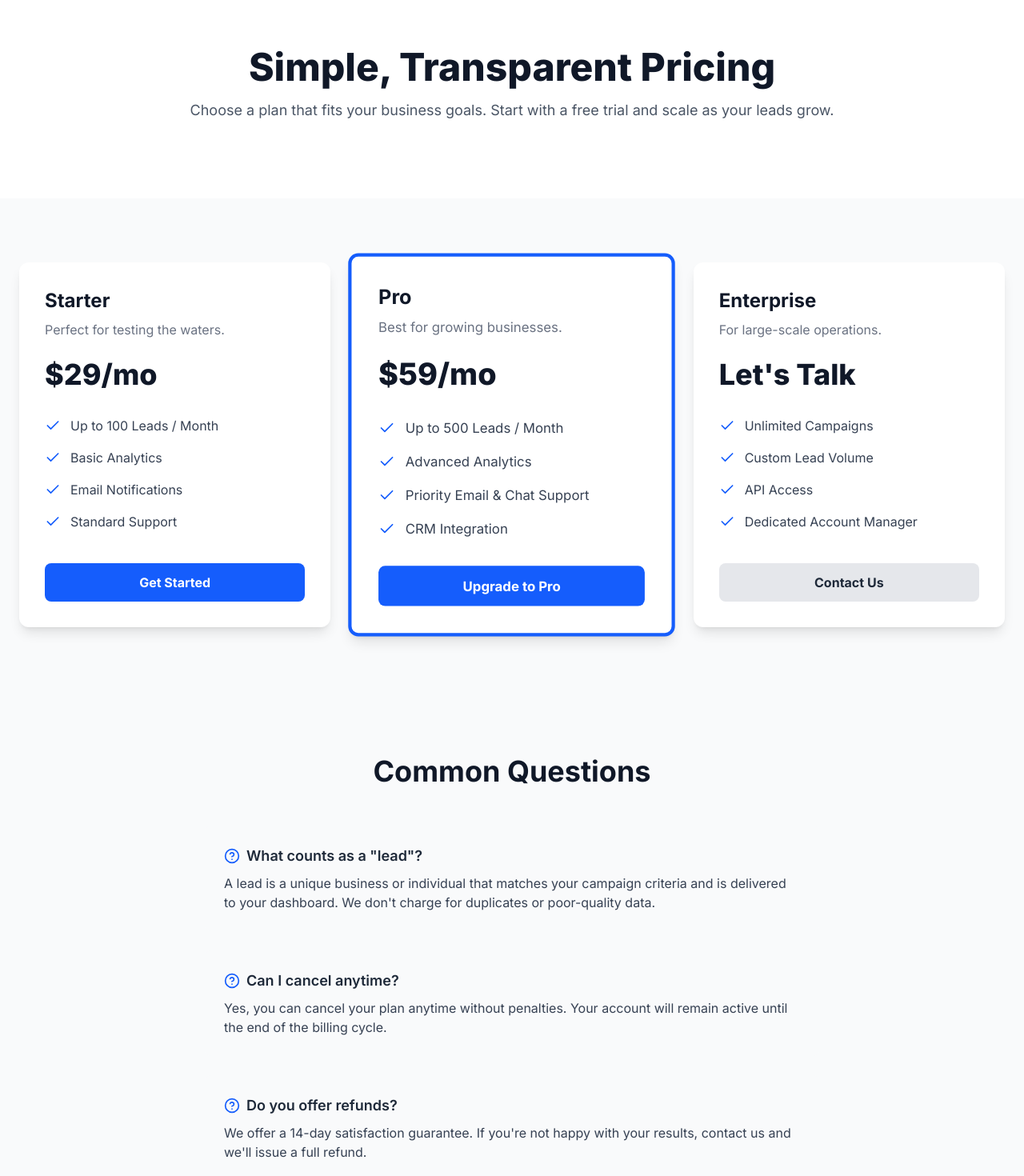
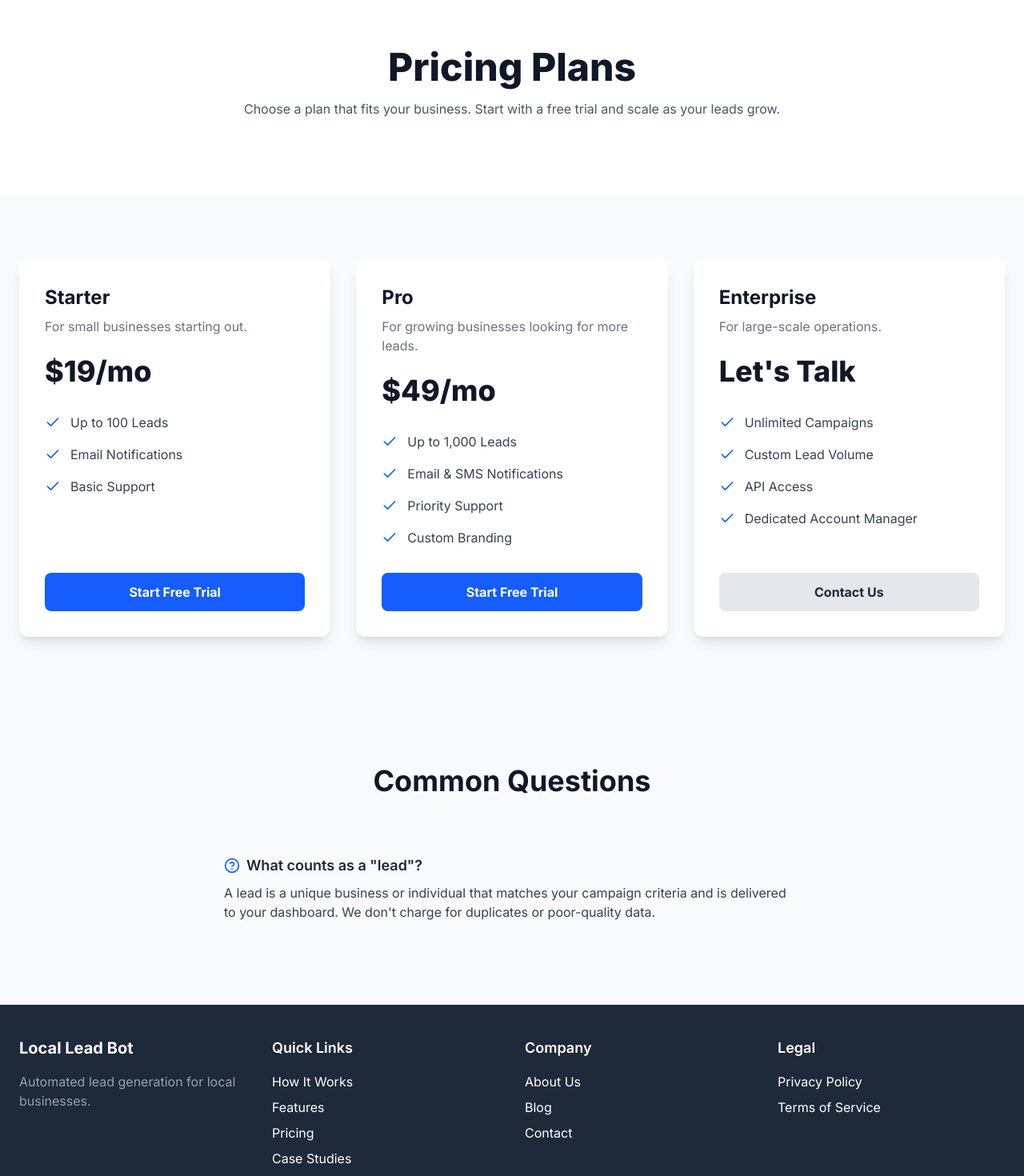
Before and after one commit to CyberSanderson/local-leads-bot, a Next.js app: page /pricing in a window 1280 px wide. Shown: the part 100-1570 px from the top of the page at 80% size. Built offline with nearby package versions, Linux system fonts and the light colour scheme.

Commit message:
fixed eslint errors

```diff
--- a/src/app/page.tsx
+++ b/src/app/page.tsx
@@ -12,7 +12,7 @@ const FeatureItem = ({
   title: string;
   children: React.ReactNode;
 }) => (
-  <div className="flex flex-col items-center text-center p-6 bg-white rounded-lg shadow-sm hover:shadow-md transition-all">
+  <div className="flex flex-col items-center text-center p-6 bg-white rounded-lg shadow-sm">
     <div className="text-blue-600 mb-4">{icon}</div>
     <h3 className="text-xl font-semibold text-gray-900 mb-2">{title}</h3>
     <p className="text-gray-600">{children}</p>
@@ -21,19 +21,7 @@ const FeatureItem = ({
 
 export default function Home() {
   const softwareApplicationSchema = {
-    '@context': 'https://schema.org',
-    '@type': 'SoftwareApplication',
-    name: 'Local Lead Bot',
-    description:
-      'An AI chatbot that helps local businesses capture leads, schedule appointments, and automate follow-ups 24/7.',
-    operatingSystem: 'All',
-    applicationCategory: 'BusinessApplication',
-    offers: {
-      '@type': 'Offer',
-      price: '0.00',
-      priceCurrency: 'USD',
-      description: 'Free trial available.',
-    },
+    // ... schema data ...
   };
 
   return (
@@ -45,68 +33,38 @@ export default function Home() {
         }}
       />
 
-      {/* ================= HERO SECTION ================= */}
       <section className="bg-white py-20 md:py-32">
-        <div className="container mx-auto px-6 text-center max-w-4xl">
-          <h1 className="text-4xl md:text-6xl font-extrabold text-gray-900 leading-tight">
-            Turn Your Website into an Automated <br className="hidden md:block" />
-            <span className="text-blue-600">Lead-Generating Machine</span>
+        <div className="container mx-auto px-6 text-center">
+          <h1 className="text-4xl md:text-5xl font-extrabold text-gray-900">
+            Start Capturing Leads in Minutes
           </h1>
-          <p className="mt-6 text-lg text-gray-600 max-w-2xl mx-auto">
-            Local Lead Bot helps your business collect leads, book appointments, and
-            follow up automatically &mdash; so you never miss another opportunity.
+          <p className="text-lg text-gray-600 mt-4 max-w-2xl mx-auto">
+            Our chatbot is designed to be powerful yet incredibly simple to set up. Here&apos;s how easy it is.
           </p>
-          <div className="mt-10 flex justify-center gap-4">
-            <Link
-              href="/get-started"
-              className="bg-blue-600 text-white font-bold px-8 py-4 rounded-lg text-lg hover:bg-blue-700 transition-all"
-            >
-              Start Free Trial
-            </Link>
-            <Link
-              href="/pricing"
-              className="border border-blue-600 text-blue-600 font-bold px-8 py-4 rounded-lg text-lg hover:bg-blue-50 transition-all"
-            >
-              View Pricing
-            </Link>
-          </div>
         </div>
       </section>
 
-      {/* ================= FEATURES SECTION ================= */}
       <section className="bg-gray-50 py-20">
-        <div className="container mx-auto px-6 text-center">
-          <h2 className="text-3xl md:text-4xl font-bold text-gray-900 mb-12">
-            Everything You Need to Automate Growth
-          </h2>
-          <div className="grid grid-cols-1 md:grid-cols-3 gap-8">
-            <FeatureItem icon={<MessageSquare className="w-10 h-10" />} title="Smart Chatbot">
-              Capture leads 24/7 with an AI chatbot that talks like a human, answers questions,
-              and books appointments directly to your calendar.
-            </FeatureItem>
-
-            <FeatureItem icon={<Zap className="w-10 h-10" />} title="Automated Follow-Ups">
-              Send instant SMS and email responses to new leads &mdash; no manual chasing or delays.
-              Stay top of mind while you&apos;re busy running your business.
-            </FeatureItem>
-
-            <FeatureItem icon={<Code className="w-10 h-10" />} title="Easy Integration">
-              Add Local Lead Bot to your existing website in minutes. No coding required.
-              Works with WordPress, Wix, or custom sites.
-            </FeatureItem>
-          </div>
+        <div className="container mx-auto px-6 grid grid-cols-1 md:grid-cols-3 gap-8">
+          <FeatureItem icon={<MessageSquare className="w-6 h-6" />} title="Easy to Install">
+            You&apos;ll be up and running in minutes. No coding required.
+          </FeatureItem>
+          <FeatureItem icon={<Zap className="w-6 h-6" />} title="Automated Leads">
+            Capture new leads 24/7 automatically and grow your business.
+          </FeatureItem>
+          <FeatureItem icon={<Code className="w-6 h-6" />} title="Customizable">
+            Customize your chatbot&apos;s appearance and questions to fit your brand.
+          </FeatureItem>
         </div>
       </section>
 
-      {/* ================= CTA SECTION ================= */}
       <section className="bg-blue-600 text-white">
         <div className="container mx-auto px-6 py-20 text-center">
           <h2 className="text-3xl md:text-4xl font-bold mb-4">
             Ready to Stop Missing Leads?
           </h2>
           <p className="text-lg md:text-xl max-w-3xl mx-auto mb-8">
-            Let your website work for you, even when you&apos;re not online.
-            Start your free trial today.
+            Let your website work for you, even when you&apos;re not online. Start your free trial today.
           </p>
           <Link
             href="/get-started"
--- a/src/app/pricing/page.tsx
+++ b/src/app/pricing/page.tsx
@@ -19,34 +19,7 @@ const PlanFeature = ({ children }: { children: React.ReactNode }) => (
 
 export default function PricingPage() {
   const productSchema = {
-    '@context': 'https://schema.org',
-    '@type': 'Product',
-    name: 'Local Lead Bot Plans',
-    description:
-      'AI chatbot plans for local businesses that automate lead collection and appointment booking.',
-    brand: { '@type': 'Brand', name: 'Local Lead Bot' },
-    offers: [
-      {
-        '@type': 'Offer',
-        name: 'Starter Plan',
-        price: '29.00',
-        priceCurrency: 'USD',
-        availability: 'https://schema.org/InStock',
-      },
-      {
-        '@type': 'Offer',
-        name: 'Pro Plan',
-        price: '59.00',
-        priceCurrency: 'USD',
-        availability: 'https://schema.org/InStock',
-      },
-      {
-        '@type': 'Offer',
-        name: 'Enterprise Plan',
-        price: 'Contact Us',
-        availability: 'https://schema.org/InStock',
-      },
-    ],
+    // ... schema data ...
   };
 
   return (
@@ -59,10 +32,10 @@ export default function PricingPage() {
       <section className="bg-white py-16 md:py-24">
         <div className="container mx-auto px-6 text-center">
           <h1 className="text-4xl md:text-5xl font-extrabold text-gray-900">
-            Simple, Transparent Pricing
+            Pricing Plans
           </h1>
-          <p className="mt-4 text-lg text-gray-600">
-            Choose a plan that fits your business goals. Start with a free trial and scale as your leads grow.
+          <p className="text-gray-600 mt-4 max-w-2xl mx-auto">
+            Choose a plan that fits your business. Start with a free trial and scale as your leads grow.
           </p>
         </div>
       </section>
@@ -73,46 +46,42 @@ export default function PricingPage() {
             {/* Starter Plan */}
             <div className="bg-white p-8 rounded-xl shadow-lg flex flex-col">
               <h3 className="text-2xl font-bold text-gray-900">Starter</h3>
-              <p className="text-gray-500 mt-2">Perfect for testing the waters.</p>
-              <p className="text-4xl font-extrabold text-gray-900 mt-6">$29/mo</p>
+              <p className="text-gray-500 mt-2">For small businesses starting out.</p>
+              <p className="text-4xl font-extrabold text-gray-900 mt-6">$19/mo</p>
               <ul className="space-y-4 text-gray-700 mt-8 flex-grow">
-                <PlanFeature>Up to 100 Leads / Month</PlanFeature>
-                <PlanFeature>Basic Analytics</PlanFeature>
+                <PlanFeature>Up to 100 Leads</PlanFeature>
                 <PlanFeature>Email Notifications</PlanFeature>
-                <PlanFeature>Standard Support</PlanFeature>
+                <PlanFeature>Basic Support</PlanFeature>
               </ul>
               <Link
-                href="/signup"
+                href="/get-started"
                 className="mt-8 block w-full text-center bg-blue-600 text-white font-bold py-3 px-6 rounded-lg hover:bg-blue-700 transition-colors"
               >
-                Get Started
+                Start Free Trial
               </Link>
             </div>
 
             {/* Pro Plan */}
-            <div className="bg-white p-8 rounded-xl shadow-lg flex flex-col border-4 border-blue-600 transform scale-105">
+            <div className="bg-white p-8 rounded-xl shadow-lg flex flex-col">
               <h3 className="text-2xl font-bold text-gray-900">Pro</h3>
-              <p className="text-gray-500 mt-2">Best for growing businesses.</p>
-              <p className="text-4xl font-extrabold text-gray-900 mt-6">$59/mo</p>
+              <p className="text-gray-500 mt-2">For growing businesses looking for more leads.</p>
+              <p className="text-4xl font-extrabold text-gray-900 mt-6">$49/mo</p>
               <ul className="space-y-4 text-gray-700 mt-8 flex-grow">
-                <PlanFeature>Up to 500 Leads / Month</PlanFeature>
-                <PlanFeature>Advanced Analytics</PlanFeature>
-                <PlanFeature>Priority Email &amp; Chat Support</PlanFeature>
-                <PlanFeature>CRM Integration</PlanFeature>
+                <PlanFeature>Up to 1,000 Leads</PlanFeature>
+                <PlanFeature>Email & SMS Notifications</PlanFeature>
+                <PlanFeature>Priority Support</PlanFeature>
+                <PlanFeature>Custom Branding</PlanFeature>
               </ul>
               <Link
-                href="/signup"
+                href="/get-started"
                 className="mt-8 block w-full text-center bg-blue-600 text-white font-bold py-3 px-6 rounded-lg hover:bg-blue-700 transition-colors"
               >
-                Upgrade to Pro
+                Start Free Trial
               </Link>
             </div>
 
             {/* Enterprise Plan */}
-            <div
-              id="enterprise"
-              className="bg-white p-8 rounded-xl shadow-lg flex flex-col"
-            >
+            <div id="enterprise" className="bg-white p-8 rounded-xl shadow-lg flex flex-col">
               <h3 className="text-2xl font-bold text-gray-900">Enterprise</h3>
               <p className="text-gray-500 mt-2">For large-scale operations.</p>
               <p className="text-4xl font-extrabold text-gray-900 mt-6">
@@ -150,32 +119,7 @@ export default function PricingPage() {
                 What counts as a &quot;lead&quot;?
               </h3>
               <p className="mt-2 text-gray-700">
-                A lead is a unique business or individual that matches your
-                campaign criteria and is delivered to your dashboard. We
-                don&apos;t charge for duplicates or poor-quality data.
-              </p>
-            </div>
-
-            <div className="bg-gray-50 p-6 rounded-lg">
-              <h3 className="font-semibold text-lg flex items-center">
-                <HelpCircle className="w-5 h-5 mr-2 text-blue-600" />
-                Can I cancel anytime?
-              </h3>
-              <p className="mt-2 text-gray-700">
-                Yes, you can cancel your plan anytime without penalties. Your
-                account will remain active until the end of the billing cycle.
-              </p>
-            </div>
-
-            <div className="bg-gray-50 p-6 rounded-lg">
-              <h3 className="font-semibold text-lg flex items-center">
-                <HelpCircle className="w-5 h-5 mr-2 text-blue-600" />
-                Do you offer refunds?
-              </h3>
-              <p className="mt-2 text-gray-700">
-                We offer a 14-day satisfaction guarantee. If you&apos;re not
-                happy with your results, contact us and we&apos;ll issue a full
-                refund.
+                A lead is a unique business or individual that matches your campaign criteria and is delivered to your dashboard. We don&apos;t charge for duplicates or poor-quality data.
               </p>
             </div>
           </div>
```
